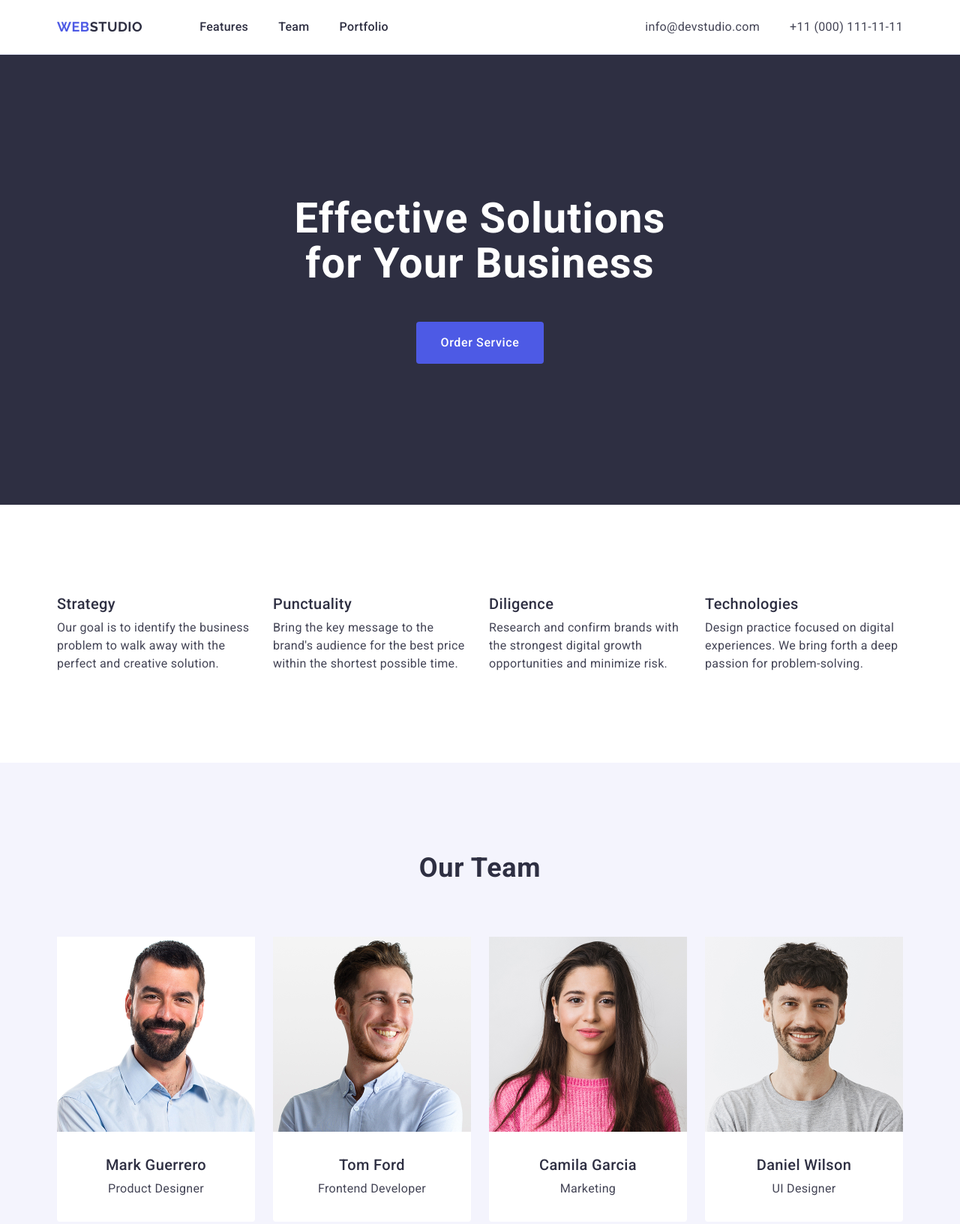
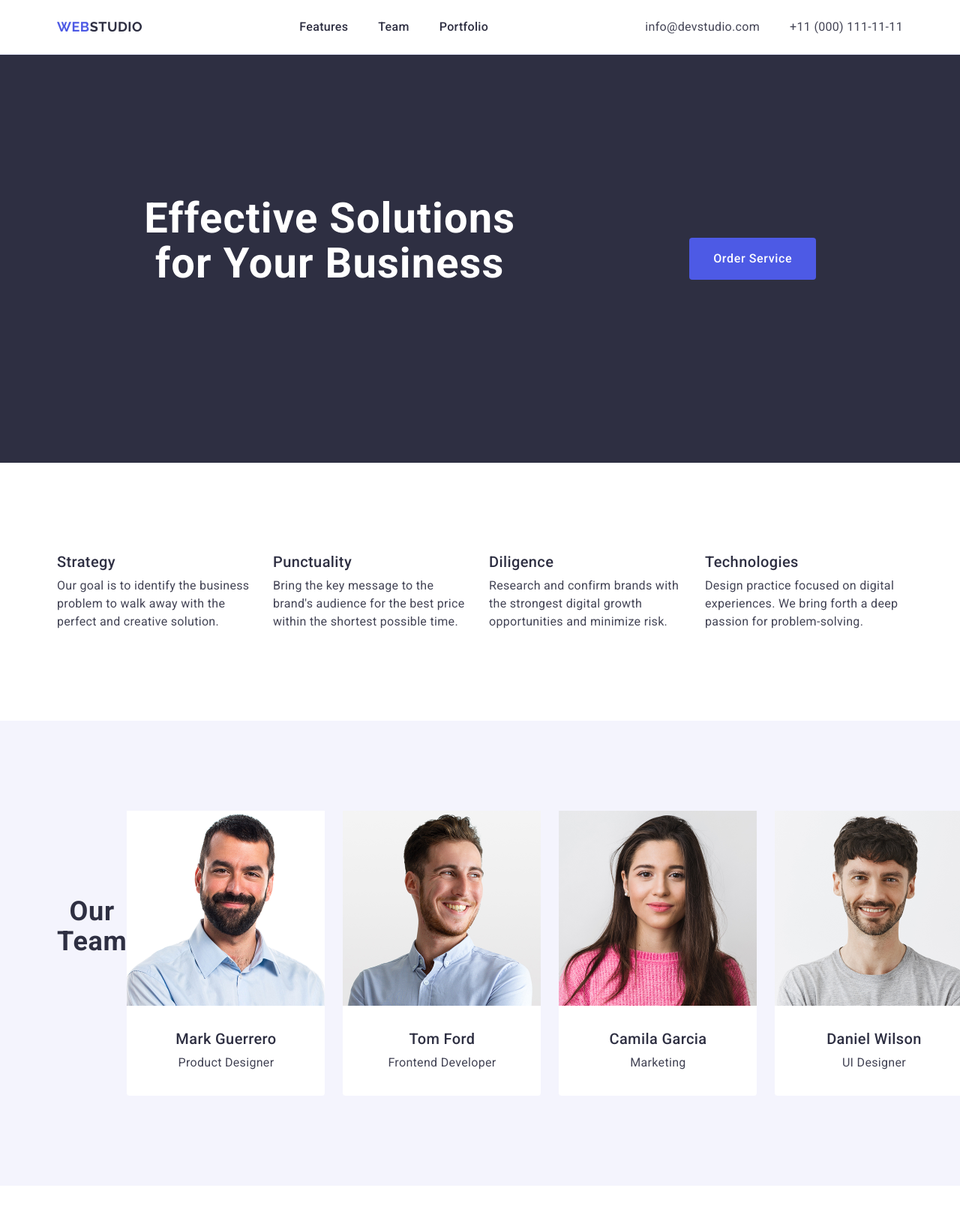
Before and after one commit to vladbondarenko09/goit-markup-hw-03, a plain HTML site: page index.html in a window 1280 px wide. Shown: the top 1632 px of the page at 75% size. Drawn offline with nearby package versions, Linux system fonts and the light colour scheme.

Commit message:
Ready HW3 second

```diff
--- a/css/header.css
+++ b/css/header.css
@@ -1,5 +1,5 @@
 .header {
-  border-bottom: 1px solid #e8eafc;
+  border-bottom: 1px solid #e7e9fc;
   background-color: #ffffff;
 }
 .logo {
@@ -46,7 +46,7 @@
   font-style: normal;
 }
 
-header .container {
+.container {
   display: flex;
   justify-content: space-between;
   align-items: center;
--- a/css/team.css
+++ b/css/team.css
@@ -38,5 +38,5 @@
   gap: 24px;
 }
 .team-card-content {
-  padding: 32px 0;
+  padding: 32px 16px;
 }
--- a/index.html
+++ b/index.html
@@ -20,10 +20,10 @@
   <body>
     <header id="header" class="header">
       <div class="container">
+        <a class="logo" href="./index.html"
+          ><span class="logo-web">Web</span>Studio</a
+        >
         <nav class="navigation-page">
-          <a class="logo" href="./index.html"
-            ><span class="logo-web">Web</span>Studio</a
-          >
           <ul class="nav-list">
             <li><a class="nav-link" href="#features">Features</a></li>
             <li><a class="nav-link" href="#team">Team</a></li>
```
